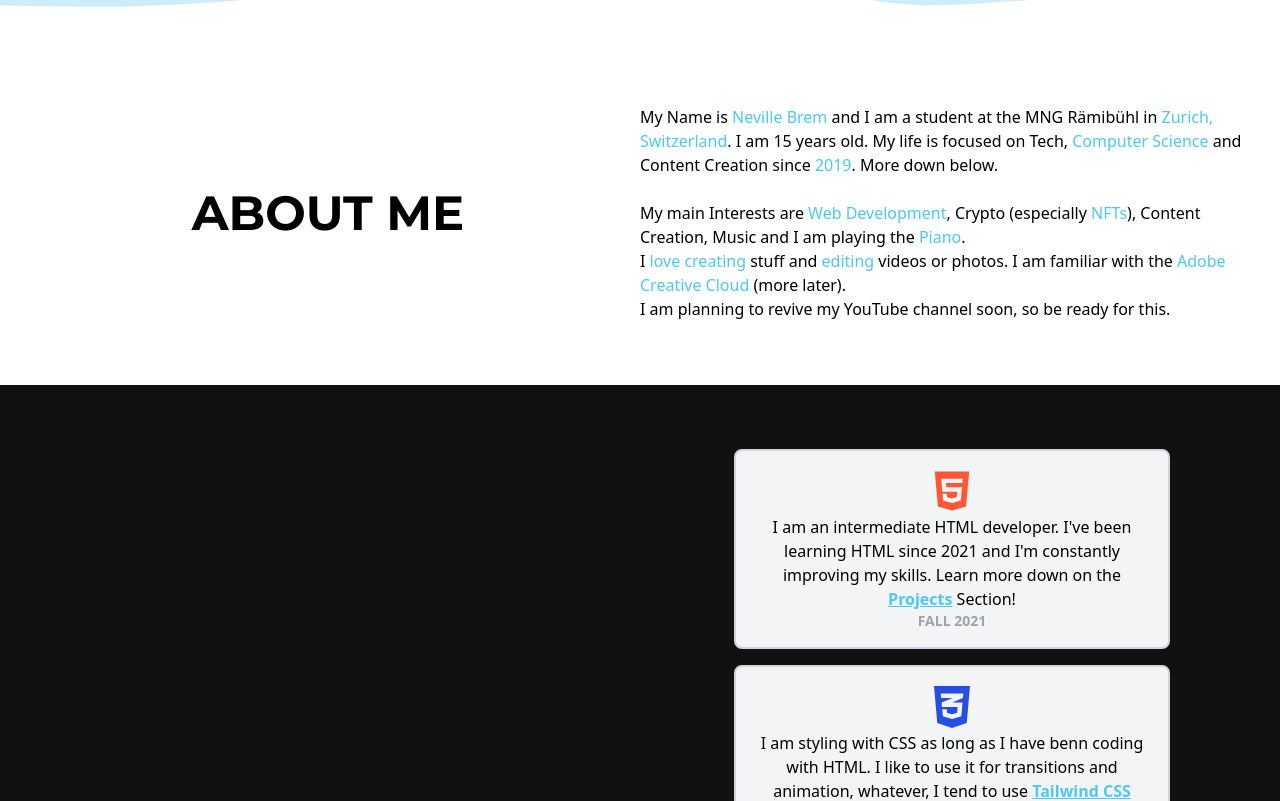
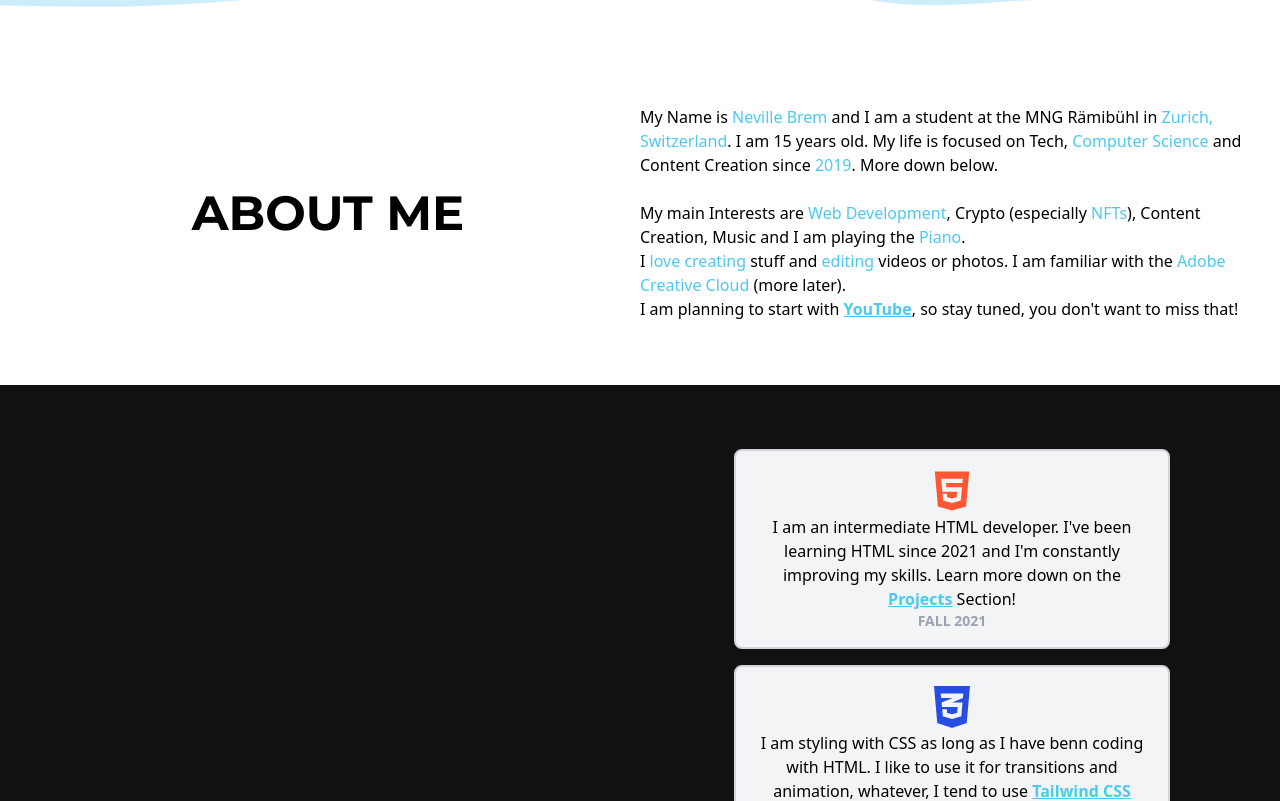
Before and after one commit to nevthereal/nevillebrem-react, a React (Create React App) app: page / in a window 1280 px wide. Shown: the part 759-1560 px from the top of the page. Built offline with nearby package versions, Linux system fonts and the light colour scheme; some icons are missing.

Commit message:
about update

```diff
--- a/src/components/About.jsx
+++ b/src/components/About.jsx
@@ -12,7 +12,7 @@ const About = () => {
                 <br />
                 My main Interests are <span className='important'>Web Development</span>, Crypto (especially <span className='important'>NFTs</span>), Content Creation, Music and I am playing the <span className='important'>Piano</span>. <br />
                 I <span className='important'>love creating</span> stuff and <span className='important'>editing</span> videos or photos. I am familiar with the <span className='important'>Adobe Creative Cloud</span> (more later).  <br />
-                I am planning to revive my YouTube channel soon, so be ready for this.
+                I am planning to start with <a className='link' href="#social">YouTube</a>, so stay tuned, you don't want to miss that!
             </p>
         </div>
     </div>
```
